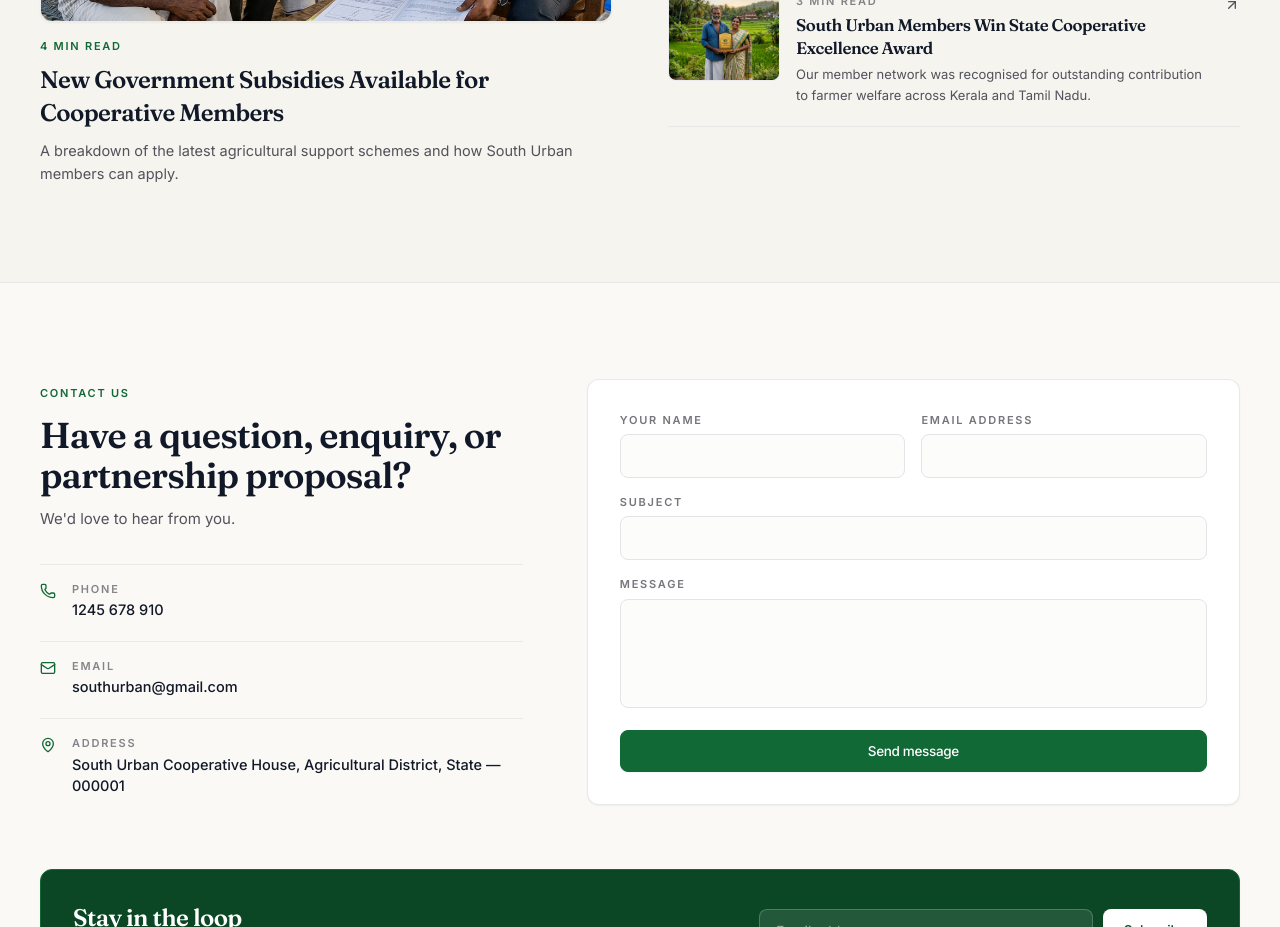
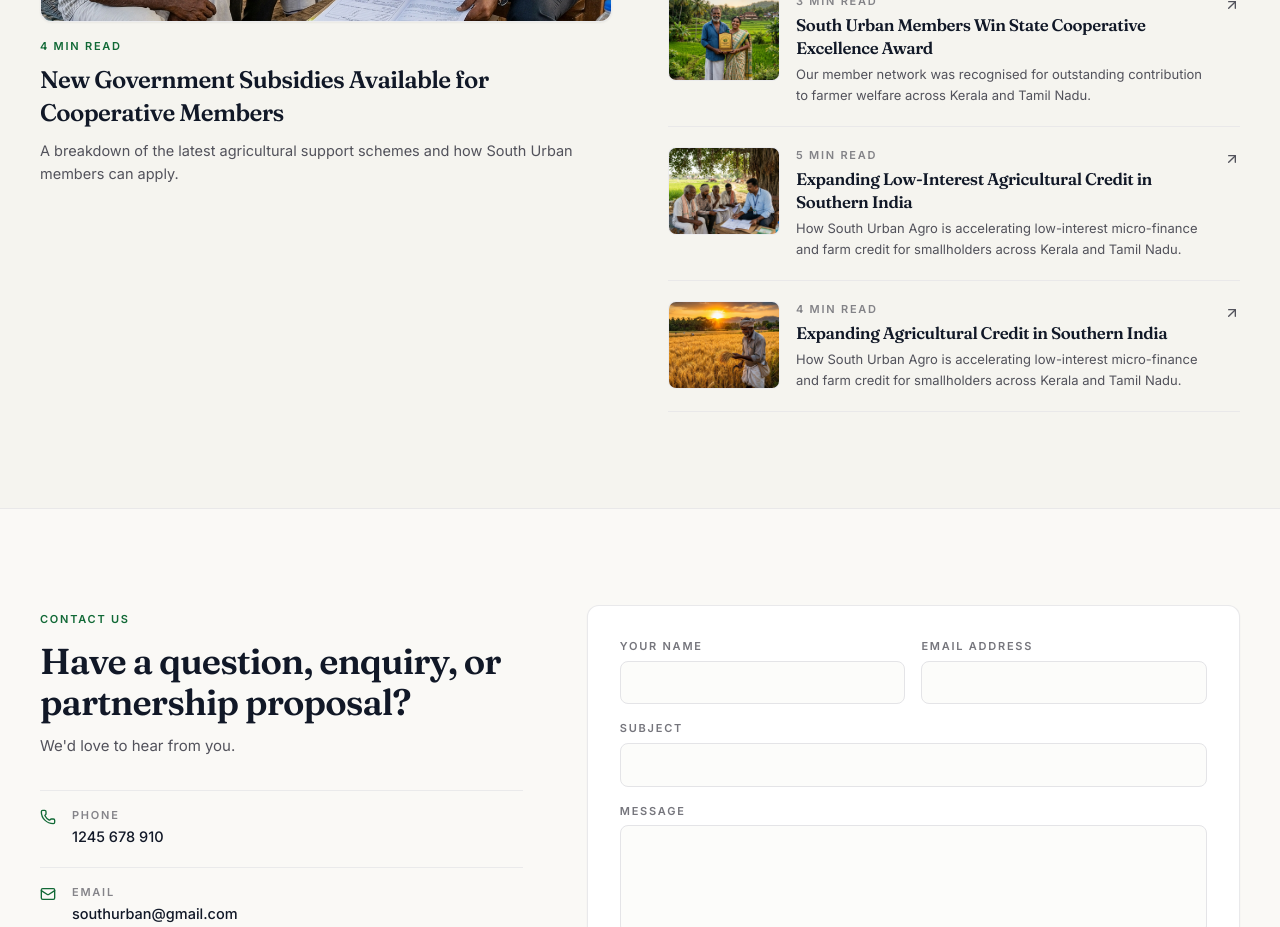
Before and after one commit to fawaswebcastle/south-urban-website, a Next.js app: page / in a window 1280 px wide. Shown: the part 6400-7327 px from the top of the page. Built offline with nearby package versions, Linux system fonts and the light colour scheme; no server answers.

Commit message:
feat: add two new agricultural credit blog posts and limit display to the six most recent entries

```diff
--- a/components/Blog.tsx
+++ b/components/Blog.tsx
@@ -8,7 +8,8 @@ import { POSTS as POSTS_DEFAULT } from "@/data/site";
 import type { Post } from "@/lib/content-types";
 
 export function Blog({ posts: POSTS = POSTS_DEFAULT }: { posts?: readonly Post[] } = {}) {
-  const [lead, ...rest] = POSTS;
+  const postsToShow = POSTS.slice(0, 6);
+  const [lead, ...rest] = postsToShow;
 
   return (
     <section id="blog" className="scroll-mt-28 bg-paper-deep/50 py-16 sm:py-24 border-y border-rule/70">
--- a/data/site.ts
+++ b/data/site.ts
@@ -732,6 +732,42 @@ export const POSTS = [
       },
     ],
   },
+  {
+    slug: "expanding-low-interest-agri-credit-south-india",
+    title: "Expanding Low-Interest Agricultural Credit in Southern India",
+    excerpt:
+      "How South Urban Agro is accelerating low-interest micro-finance and farm credit for smallholders across Kerala and Tamil Nadu.",
+    read: "5 min read",
+    image: "/blog_subsidy.jpg",
+    date: "2026-06-15",
+    dateLabel: "15 June 2026",
+    category: "Finance & Credit",
+    author: "Credit Operations Team",
+    body: [
+      {
+        kind: "p",
+        text: "Access to affordable credit is the foundation of agricultural productivity. South Urban Agro continues to provide low-interest credit tailored for small and marginal farmers.",
+      },
+    ],
+  },
+  {
+    slug: "expanding-agri-credit-south-india-1",
+    title: "Expanding Agricultural Credit in Southern India",
+    excerpt:
+      "How South Urban Agro is accelerating low-interest micro-finance and farm credit for smallholders across Kerala and Tamil Nadu.",
+    read: "4 min read",
+    image: "/blog_harvest.jpg",
+    date: "2026-06-01",
+    dateLabel: "1 June 2026",
+    category: "Finance & Credit",
+    author: "Agri Advisory Cell",
+    body: [
+      {
+        kind: "p",
+        text: "How South Urban Agro is accelerating low-interest micro-finance and farm credit for smallholders across Kerala and Tamil Nadu.",
+      },
+    ],
+  },
 ] as const;
 
 export const BOARD = [
```
